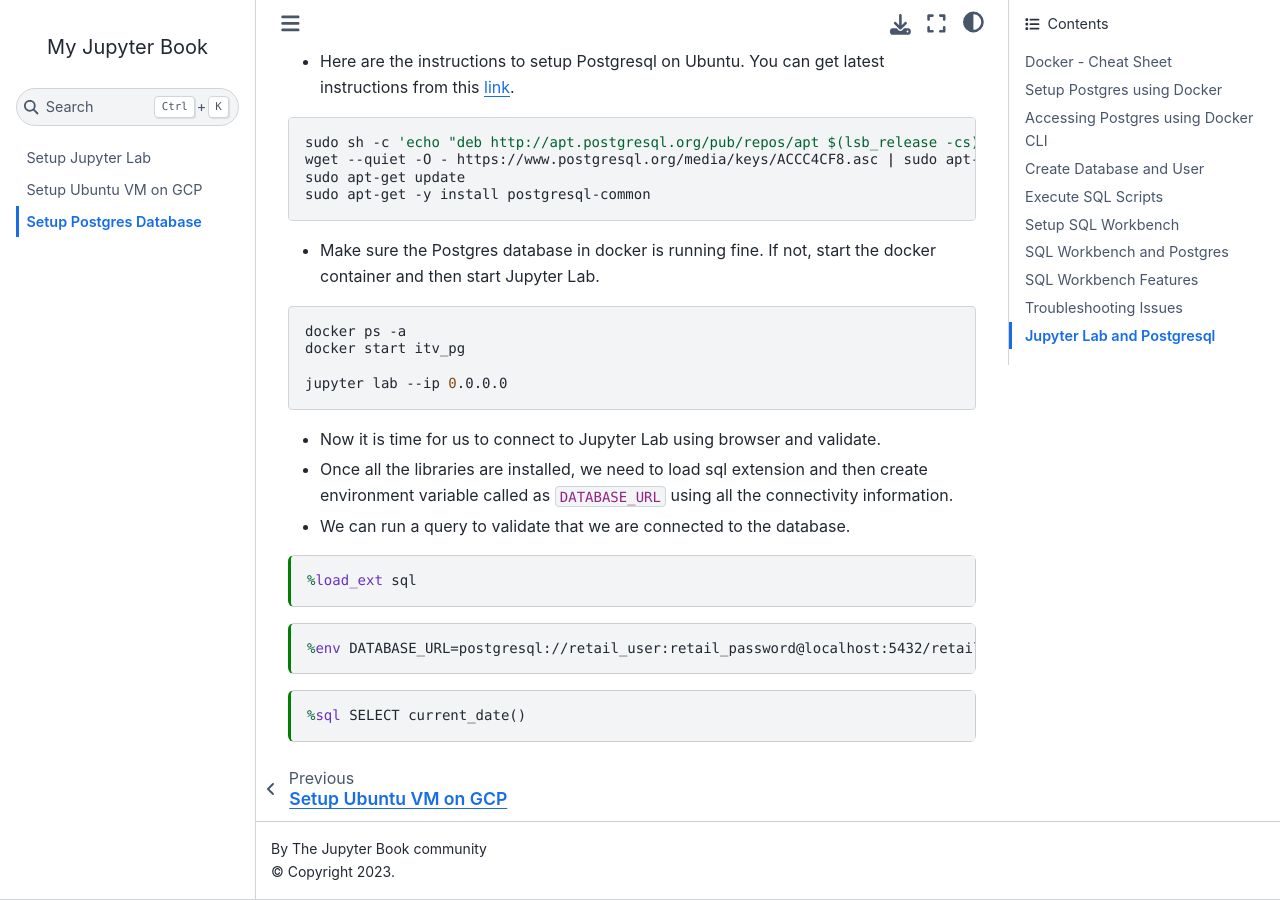
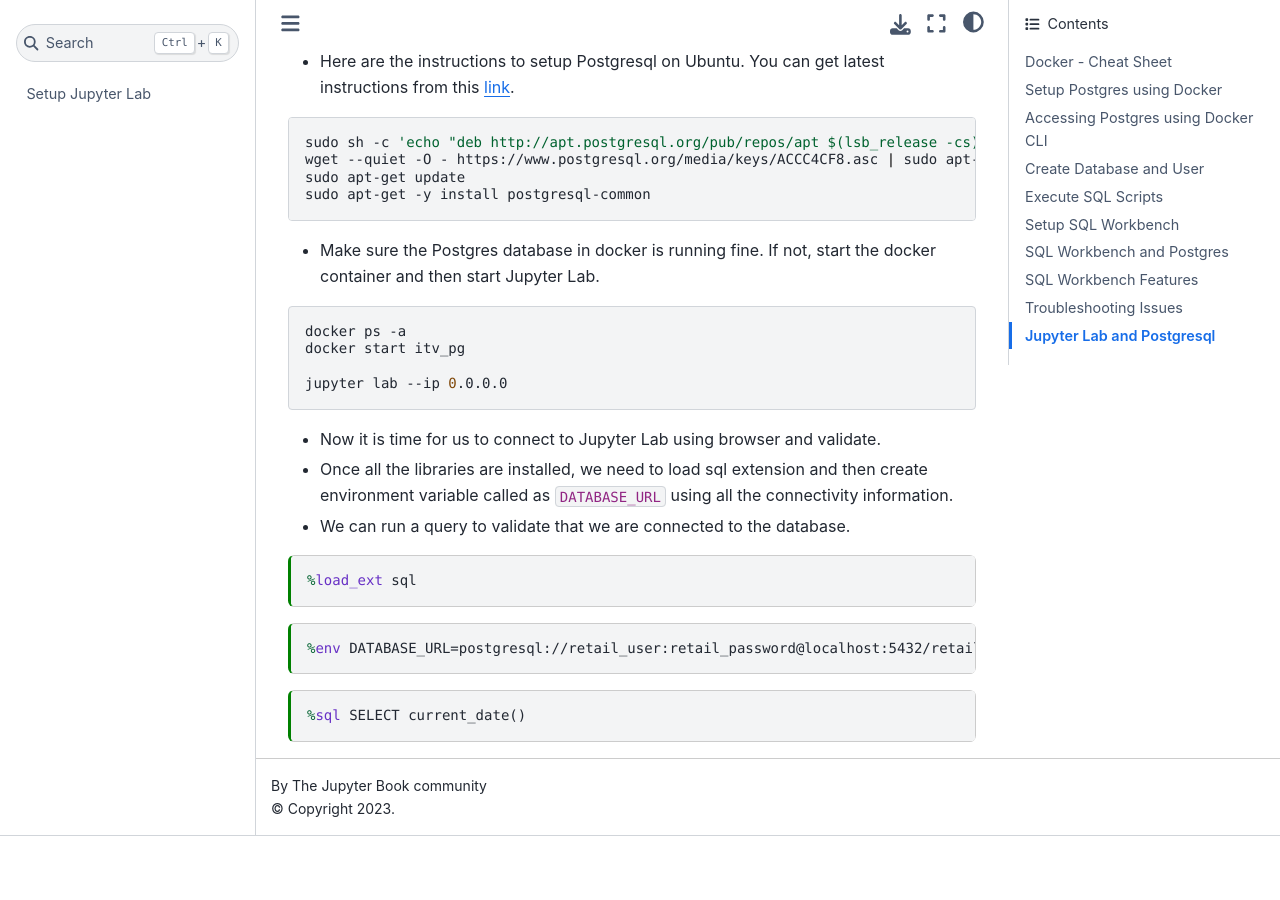
Before and after one commit to itversity/setup-jupyterlab, a Jupyter Book: the page built from 03_setup_postgres_database.ipynb, in a window 1280 px wide and 900 px high, scrolled down 14920 px. Built offline with Jupyter Book 1.0.4 settings and Sphinx 7.4.7 and the Sphinx Book theme 1.1.4, drawn with Linux system fonts in a browser that asks for light colours; pages that are not in the unit, such as notebooks, are missing from menus; after the commit the page ends 15756 px from its top, so only the background shows below that; some of the changed lines change nothing that is shown.

Commit message:
Broken down to smaller notebooks

```diff
--- a/_toc.yml
+++ b/_toc.yml
@@ -1,4 +1,23 @@
 - file: setup_jupyterlab
+
+- file: 02_setup_ubuntu_vm_on_gcp/01_setup_ubuntu_vm_on_gcp
   sections:
-    - file: 02_setup_ubuntu_vm_on_gcp
-    - file: 03_setup_postgres_database
+    - file: 02_setup_ubuntu_vm_on_gcp/02_signing_up_for_gcp
+    - file: 02_setup_ubuntu_vm_on_gcp/03_understanding_gcp_web_console
+    - file: 02_setup_ubuntu_vm_on_gcp/04_overview_of_gcp_pricing
+    - file: 02_setup_ubuntu_vm_on_gcp/05_provision_ubuntu_18.04_vm
+    - file: 02_setup_ubuntu_vm_on_gcp/06_setup_docker
+    - file: 02_setup_ubuntu_vm_on_gcp/07_validating_python
+    - file: 02_setup_ubuntu_vm_on_gcp/08_setup_jupyter_lab
+
+- file: 03_setup_postgres_database/01_setup_postgres_database
+  sections:
+      - file: 03_setup_postgres_database/02_docker_cheet_sheet
+      - file: 03_setup_postgres_database/03_setup_postgres_using_docker
+      - file: 03_setup_postgres_database/04_accessing_postgres_using_docker_cli
+      - file: 03_setup_postgres_database/05_create_database_and_user
+      - file: 03_setup_postgres_database/06_execute_sql_scripts
+      - file: 03_setup_postgres_database/07_setup_sql_workbench
+      - file: 03_setup_postgres_database/08_sql_workbench_and_postgres
+      - file: 03_setup_postgres_database/09_sql_workbench_features
+      - file: 03_setup_postgres_database/10_jupyter_lab_and_postgresql
```
Also changed, not shown: 18 other files.
